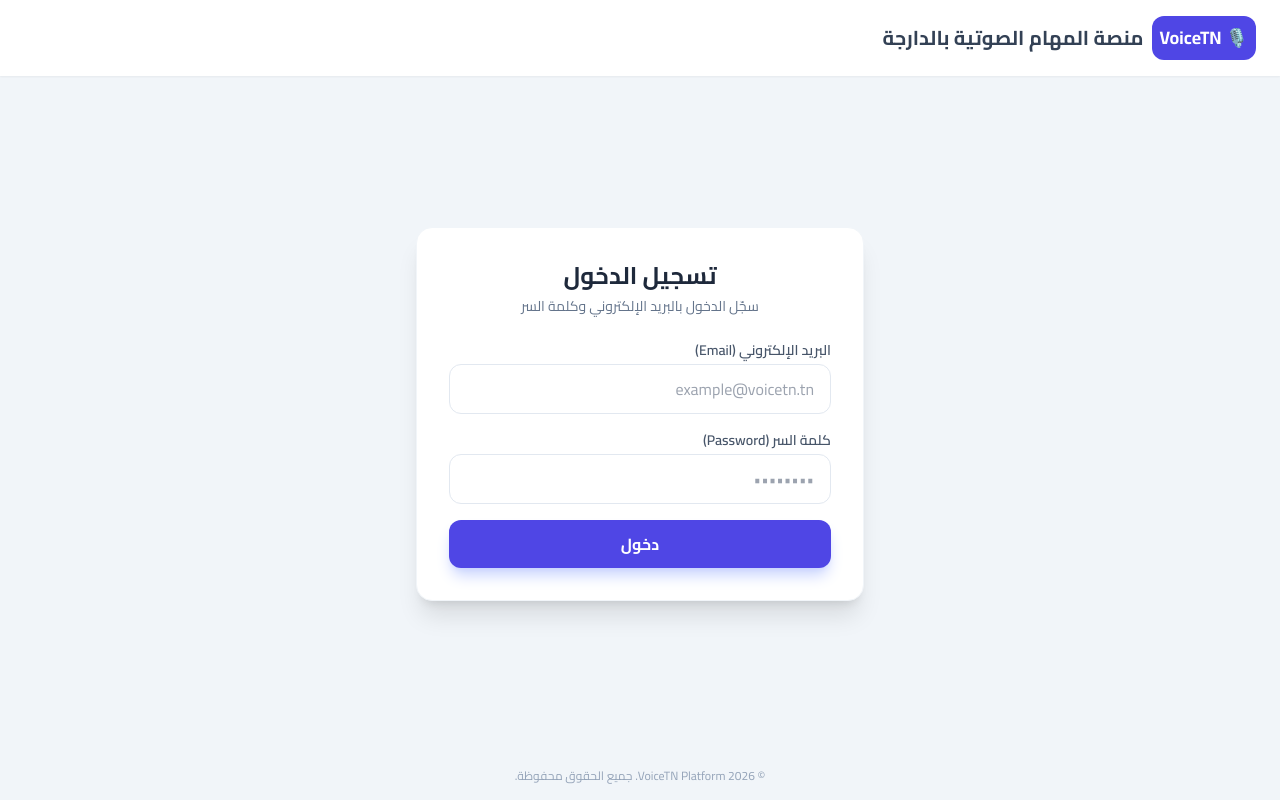
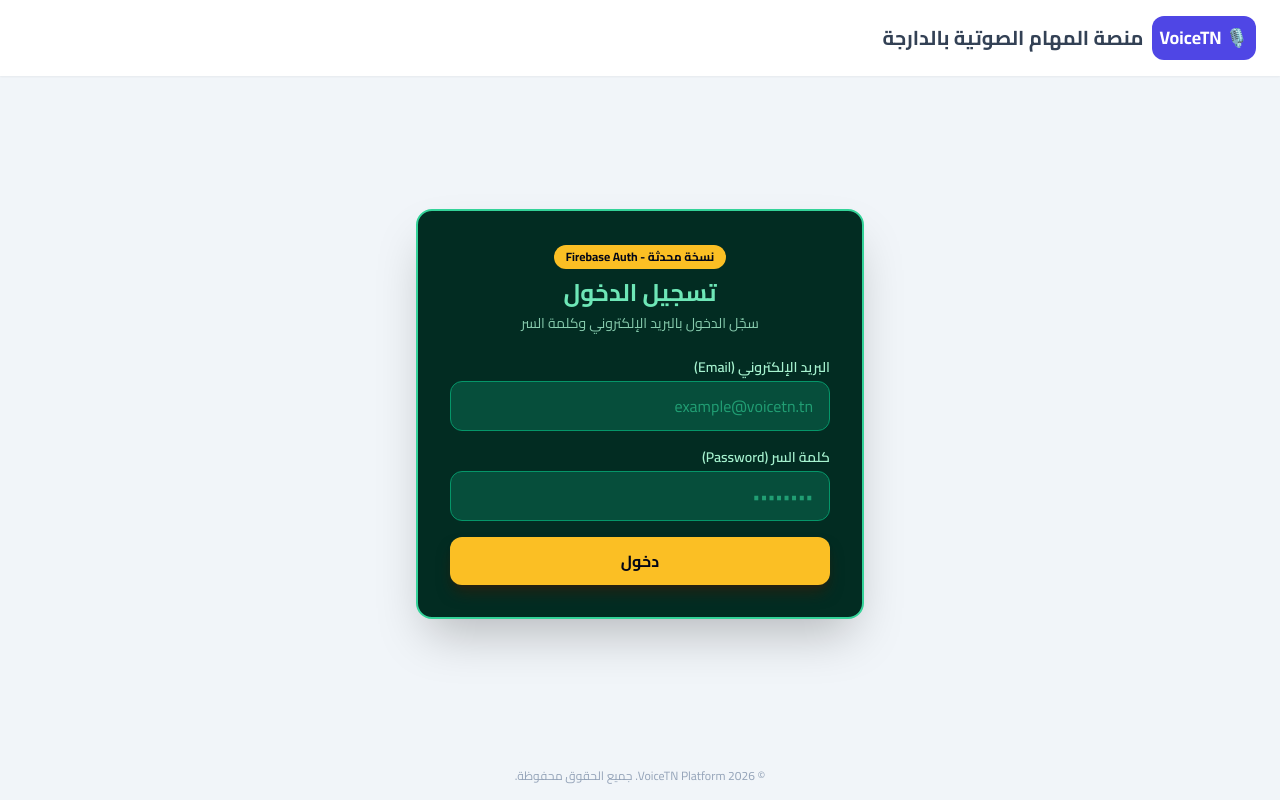
Before and after one commit to amoilebien28-crypto/micro-tasks-tn, a plain HTML site: page index.html in a window 1280 px wide. Drawn offline with nearby package versions, Linux system fonts and the light colour scheme; no server answers.

Commit message:
Update index.html

```diff
--- a/index.html
+++ b/index.html
@@ -28,23 +28,24 @@
     <!-- Main Content -->
     <main class="flex-grow flex items-center justify-center p-4">
 
-        <!-- 1. Login Section -->
-        <div id="login-section" class="bg-white p-8 rounded-2xl shadow-xl w-full max-w-md border border-slate-100">
+        <!-- 1. Login Section (ألوان جديدة واضحة للتحقق من التحديث) -->
+        <div id="login-section" class="bg-emerald-950 text-emerald-50 p-8 rounded-2xl shadow-2xl w-full max-w-md border-2 border-emerald-400">
             <div class="text-center mb-6">
-                <h2 class="text-2xl font-bold text-slate-800">تسجيل الدخول</h2>
-                <p class="text-sm text-slate-500 mt-1">سجّل الدخول بالبريد الإلكتروني وكلمة السر</p>
+                <span class="inline-block bg-amber-400 text-slate-950 text-xs font-extrabold px-3 py-1 rounded-full mb-2">نسخة محدثة - Firebase Auth</span>
+                <h2 class="text-2xl font-bold text-emerald-300">تسجيل الدخول</h2>
+                <p class="text-sm text-emerald-200/80 mt-1">سجّل الدخول بالبريد الإلكتروني وكلمة السر</p>
             </div>
             <form id="login-form" onsubmit="handleLogin(event)" class="space-y-4">
                 <div>
-                    <label class="block text-sm font-semibold text-slate-600 mb-1">البريد الإلكتروني (Email)</label>
-                    <input type="email" id="email" required class="w-full px-4 py-3 rounded-xl border border-slate-200 focus:ring-2 focus:ring-indigo-500 focus:outline-none transition" placeholder="example@voicetn.tn">
+                    <label class="block text-sm font-semibold text-emerald-200 mb-1">البريد الإلكتروني (Email)</label>
+                    <input type="email" id="email" required class="w-full px-4 py-3 rounded-xl bg-emerald-900 text-white placeholder-emerald-400/60 border border-emerald-600 focus:ring-2 focus:ring-amber-400 focus:outline-none transition" placeholder="example@voicetn.tn">
                 </div>
                 <div>
-                    <label class="block text-sm font-semibold text-slate-600 mb-1">كلمة السر (Password)</label>
-                    <input type="password" id="password" required class="w-full px-4 py-3 rounded-xl border border-slate-200 focus:ring-2 focus:ring-indigo-500 focus:outline-none transition" placeholder="••••••••">
+                    <label class="block text-sm font-semibold text-emerald-200 mb-1">كلمة السر (Password)</label>
+                    <input type="password" id="password" required class="w-full px-4 py-3 rounded-xl bg-emerald-900 text-white placeholder-emerald-400/60 border border-emerald-600 focus:ring-2 focus:ring-amber-400 focus:outline-none transition" placeholder="••••••••">
                 </div>
-                <div id="login-error" class="text-rose-500 text-sm hidden text-center"></div>
-                <button type="submit" id="login-btn" class="w-full bg-indigo-600 text-white font-bold py-3 rounded-xl hover:bg-indigo-700 transition shadow-lg shadow-indigo-200">دخول</button>
+                <div id="login-error" class="text-amber-300 bg-rose-950/80 border border-rose-500/50 rounded-xl py-2 px-3 text-sm hidden text-center"></div>
+                <button type="submit" id="login-btn" class="w-full bg-amber-400 text-slate-950 font-extrabold py-3 rounded-xl hover:bg-amber-300 transition shadow-lg shadow-amber-950/50">دخول</button>
             </form>
         </div>
 
@@ -103,7 +104,7 @@
         <div id="admin-dashboard-section" class="hidden w-full max-w-lg space-y-6">
             <div class="bg-white p-8 rounded-2xl shadow-xl border border-slate-100">
                 <h2 class="text-2xl font-bold text-slate-800 mb-2">لوحة تحكم الإدارة (Admin Panel)</h2>
-                <p class="text-sm text-slate-500 mb-6">إنشاء حسابات جديدة للمستخدمين (الخدّام) يتم عبر Firebase Authentication ثم ربط ملفهم في Firestore</p>
+                <p class="text-sm text-slate-500 mb-6">ربط حساب مستخدم تم إنشاؤه في Firebase Authentication بملفه في Firestore</p>
 
                 <form onsubmit="createNewUserProfile(event)" class="space-y-4">
                     <div>
@@ -170,7 +171,6 @@
         let audioChunks = [];
         let audioBlob = null;
 
-        // Dynamic Phrases for Voice Tasks
         const phrases = [
             "ألو، بالله نحب نسأل على سوم الكرهبة والصيانة قداش تكلف في الشهر؟",
             "وينها محطة اللواج من هنا، قداش تبعد عليا؟",
@@ -269,7 +269,6 @@
             }
         };
 
-        // Voice Recording Functions
         window.startRecording = async function() {
             audioChunks = [];
             try {
@@ -315,7 +314,9 @@
                 await updateDoc(userRef, { balance: increment(0.200) });
 
                 const updatedSnap = await getDoc(userRef);
-                currentUser = updatedSnap.exists() ? updatedSnap.data() : { ...currentUser, balance: Number(currentUser.balance || 0) + 0.200 };
+                currentUser = updatedSnap.exists()
+                    ? updatedSnap.data()
+                    : { ...currentUser, balance: Number(currentUser.balance || 0) + 0.200 };
                 updateBalanceDisplay(Number(currentUser.balance || 0));
 
                 alert("تم إرسال التسجيل الصوتي بنجاح وإضافة 0.200 د.ت لرصيدك!");
```
